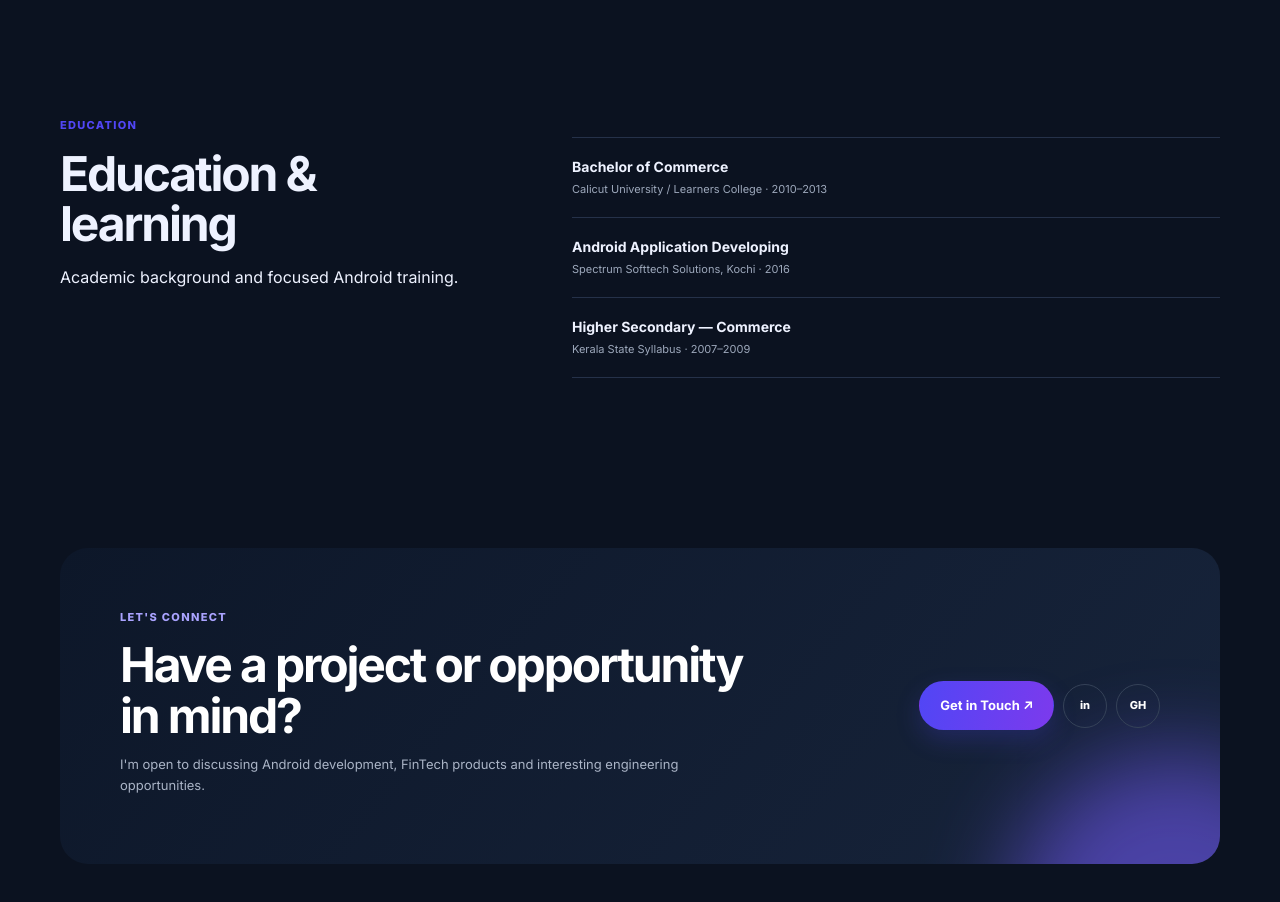
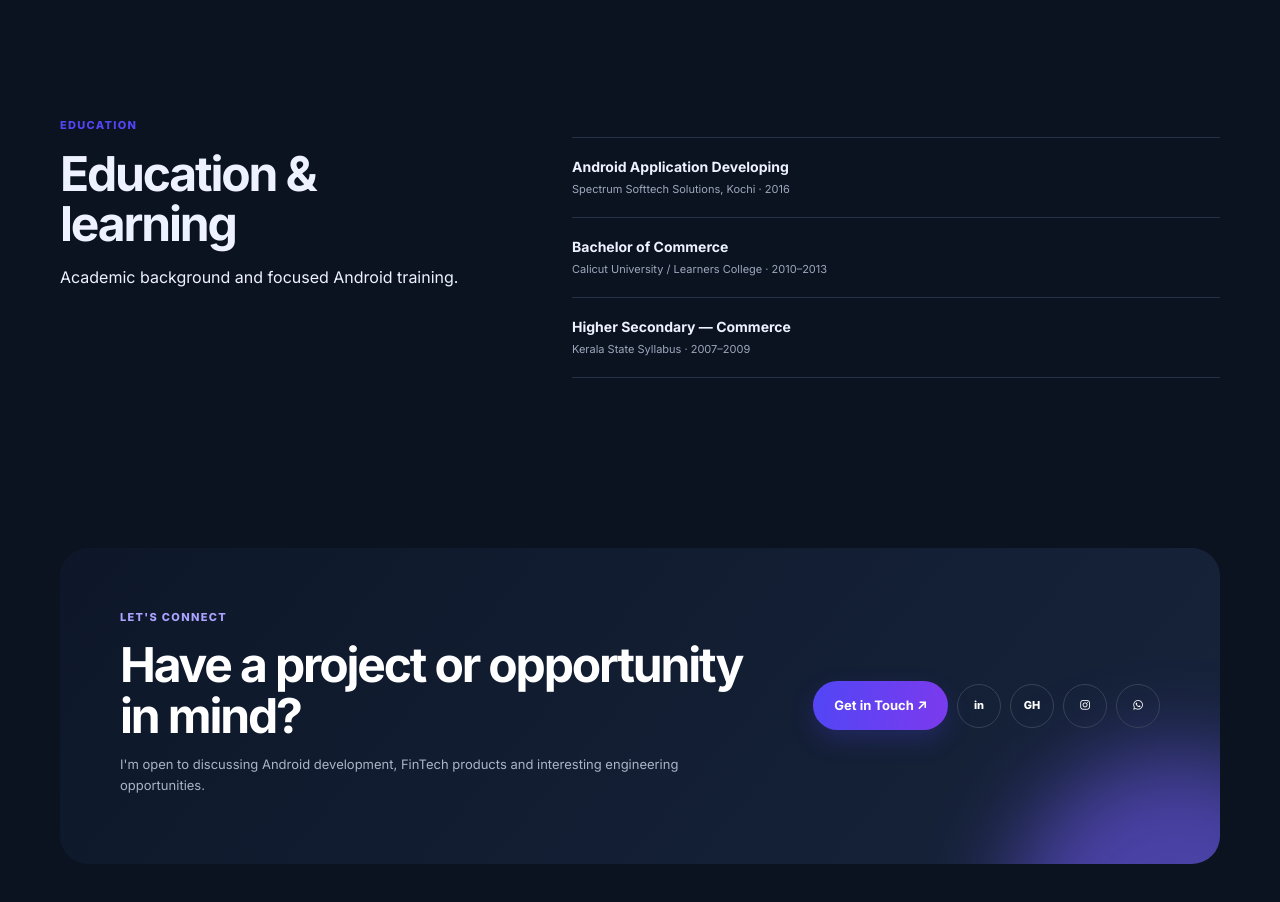
Before and after one commit to Sirumalayil/Sirumalayil.github.io, a plain HTML site: page index.html in a window 1280 px wide. Shown: the part 6960-7862 px from the top of the page. Drawn offline with Linux system fonts and the light colour scheme.

Commit message:
Uodated resume and social media contact

```diff
--- a/index.html
+++ b/index.html
@@ -9,6 +9,8 @@
   <link rel="preconnect" href="https://fonts.gstatic.com" crossorigin>
   <link href="https://fonts.googleapis.com/css2?family=Inter:wght@400;500;600;700;800&display=swap" rel="stylesheet">
   <link rel="stylesheet" href="styles.css" />
+  <link rel="stylesheet" href="https://cdnjs.cloudflare.com/ajax/libs/font-awesome/6.5.2/css/all.min.css"
+/>
 </head>
 <body>
   <header class="nav-wrap">
@@ -53,24 +55,6 @@
       <div class="hero-visual profile-visual">
         <div class="profile-orbit orbit-one"></div>
         <div class="profile-orbit orbit-two"></div>
-        <!-- <div class="profile-card">
-          <div class="profile-photo-wrap">
-            <img src="profile.jpg" alt="Sirajudheen T K" class="profile-photo" onerror="this.style.display='none'; this.nextElementSibling.style.display='grid';" />
-            <div class="profile-avatar">
-              <img src="./profile_img.png" alt="Sirajudheen T K">
-            </div>
-          </div>
-          <div class="profile-card-copy">
-            <span class="profile-status"><i></i> Senior Android Developer</span>
-            <h3>Building mobile products<br><span>that solve real problems.</span></h3>
-            <p>Android · FinTech · Payments · BLE / IoT</p>
-          </div>
-          <div class="profile-mini-stats">
-            <div><b>6+</b><span>Years</span></div>
-            <div><b>4+</b><span>FinTech</span></div>
-            <div><b>10+</b><span>Apps</span></div>
-          </div>
-        </div> -->
 
         <div class="profile-card">
 
@@ -576,8 +560,8 @@
           <p>Academic background and focused Android training.</p>
         </div>
         <div class="edu-list">
+          <div><b>Android Application Developing</b><span>Spectrum Softtech Solutions, Kochi · 2016</span></div>
           <div><b>Bachelor of Commerce</b><span>Calicut University / Learners College · 2010–2013</span></div>
-          <div><b>Android Application Developing</b><span>Spectrum Softtech Solutions, Kochi · 2016</span></div>
           <div><b>Higher Secondary — Commerce</b><span>Kerala State Syllabus · 2007–2009</span></div>
         </div>
       </div>
@@ -594,6 +578,24 @@
           <a class="btn btn-primary" href="mailto:sirajudheentk@gmail.com">Get in Touch ↗</a>
           <a class="social" href="https://www.linkedin.com/in/sirajudheen-tk-71aa6a164" target="_blank" rel="noopener">in</a>
           <a class="social" href="https://github.com/Sirumalayil" target="_blank" rel="noopener">GH</a>
+          <!-- Instagram -->
+          <a class="social"
+            href="https://www.instagram.com/sirumalayil?stkn=MXZvcG03Z3NodTBhNA=="
+            target="_blank"
+            rel="noopener"
+            aria-label="Instagram"
+            title="Instagram">
+            <i class="fa-brands fa-instagram"></i>
+          </a>
+          <!-- WhatsApp -->
+          <a class="social"
+            href="https://wa.me/+918907959938"
+            target="_blank"
+            rel="noopener"
+            aria-label="WhatsApp"
+            title="WhatsApp">
+            <i class="fa-brands fa-whatsapp"></i>
+          </a>
         </div>
       </div>
     </section>
```
Also changed, not shown: 1 other file.
